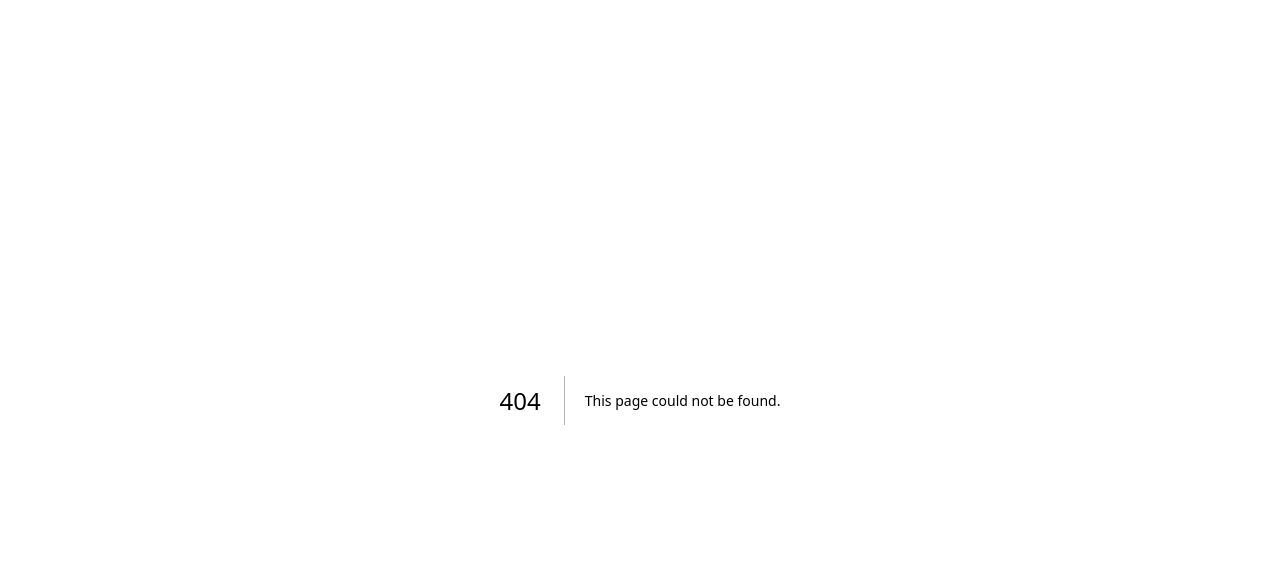
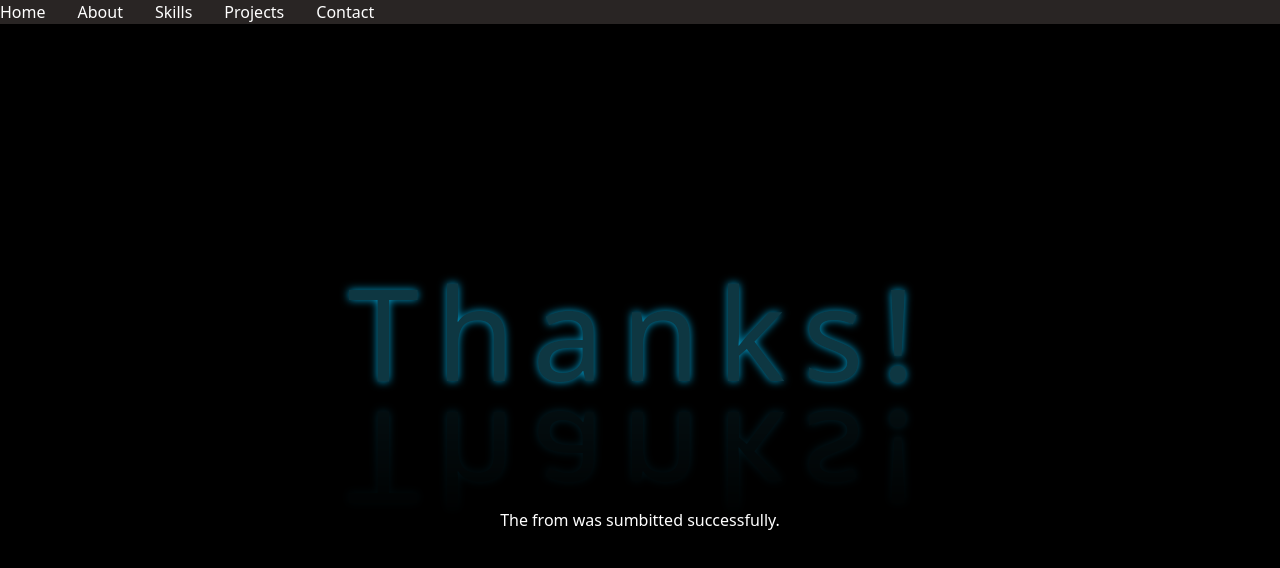
Before and after one commit to Rigo19/my-portfolio, a Next.js app: page /thankYou in a window 1280 px wide. Before the commit this address had no page. Shown: the top 568 px of the page. Built offline with nearby package versions, Linux system fonts and the light colour scheme.

Commit message:
Made contact page functional, will send messages directly to my email. Will redirect the user to a thank you page after submitting a message.

```diff
--- /dev/null
+++ b/src/lib/firebase.ts
@@ -0,0 +1,19 @@
+// src/lib/firebase.ts
+import { initializeApp } from "firebase/app";
+import { getFirestore } from "firebase/firestore";
+
+//This web apps Firebase Configurations
+const firebaseConfig = {
+  apiKey: "AIzaSyBxtS_LwfmeqkB24D8RYODVf5lZmBg4-JU",
+  authDomain: "rigo-portfolio.firebaseapp.com",
+  projectId: "rigo-portfolio",
+  storageBucket: "rigo-portfolio.appspot.com",
+  messagingSenderId: "853036926825",
+  appId: "1:853036926825:web:281204bb7aba67f6351ff8"
+};
+
+//Initlizae Firebase
+const app = initializeApp(firebaseConfig);
+const db = getFirestore(app);
+
+export { db };
--- /dev/null
+++ b/src/pages/api/contact.ts
@@ -0,0 +1,37 @@
+//will keep this if in the future i want to switch to use backend for the contact sumbit forms
+//api will come in handy
+
+
+import { collection, addDoc, serverTimestamp } from "firebase/firestore";
+import { db } from '@/lib/firebase'
+import type { NextApiRequest, NextApiResponse } from "next";
+
+type Data = {
+  name: string;
+};
+
+export default async function handler(
+  req: NextApiRequest,
+  res: NextApiResponse
+) {
+    if (req.method != 'POST'){
+        return res.status(405).json({ error: 'Method now allowed'});
+    }
+
+    const { email, message } = req.body;
+
+    if(!email || !message){
+        return res.status(400).json({ error: "Missing email or message"});
+    }
+
+    try{
+        const docRef = await addDoc(collection(db, 'messages'), {
+            email, message, timeStamp: serverTimestamp(),
+        });
+
+
+        return res.status(200).json({ id: docRef, message: 'Message Received!'});
+    } catch(error) {
+        return res.status(500).json({ error: 'Failed to save message'});
+    }
+}
--- a/src/pages/contact.tsx
+++ b/src/pages/contact.tsx
@@ -1,6 +1,41 @@
+import { useState } from "react";
 import Navbar from "../components/Navbar";
 
 export default function Contact() {
+
+    /* keep just in case I want to use api call for submit logic
+
+    const [email, setEmail] = useState("");
+    const [message, setMessage] = useState("");
+    const [status, setStatus] = useState("");
+
+    const handleSubmit = async (e: React.FormEvent) =>{
+        e.preventDefault();
+        setStatus("Sending...");
+
+        try{
+            const res = await fetch("/api/contact", {
+                method: "POST",
+                headers: {
+                    "Content-Type": "application/json"
+                },
+                body: JSON.stringify({email, message })
+            });
+
+            if(res.ok){
+                setStatus("Message sent sucessfully!");
+                setEmail("");
+                setMessage("");
+            }else{
+                setStatus("Failed to send. Please try again.");
+            }
+        } catch(error){
+            console.error("Error sending message:", error);
+            setStatus("An error occured. Please try again.");
+        }
+    };
+    */
+
     return (
         <div className="min-h-screen bg-black text-white">
             <Navbar />
@@ -22,16 +57,22 @@ export default function Contact() {
                 </p>
 
                 {/* Form */}
-        <form className="space-y-4">
+                <form
+                className="space-y-4"
+                action="https://formsubmit.co/rigo.middle08@gmail.com"
+                method="POST"
+                >
                     <input
                         type="email"
                         name="email"
+                        required
                         className="w-full px-4 py-2 border rounded bg-gray-100 focus:outline-none text-black focus:ring-2 focus:ring-blue-500"
                         placeholder="Your email"
                     />
 
                     <textarea
                         name="message"
+                        required
                         className="w-full px-4 py-2 h-32 border rounded bg-gray-100 focus:outline-none text-black focus:ring-2 focus:ring-blue-500"
                         placeholder="Your message..."
                     ></textarea>
@@ -42,6 +83,11 @@ export default function Contact() {
                     >
                         Send
                     </button>
+
+                    {/*Status Feedback And Redirect*/}
+                    <input type="hidden" name="_captcha" value="false"/>
+                    <input type="hidden" name="_next" value="http://localhost:3002/thankYou"/>
+
                 </form>
             </div>
         </div>
--- /dev/null
+++ b/src/pages/thankYou.tsx
@@ -0,0 +1,18 @@
+import Navbar from "../components/Navbar";
+
+export default function ThankYou() {
+  return (
+    <div className="min-h-screen bg-black text-white">
+      <Navbar />
+
+      <div className="w-screen h-screen flex flex-col gap-28 justify-center items-center bg-black ">
+        <h1 className="relative w-full text-8xl md:text-8xl xl:text-9xl tracking-[10px] sm:tracking-[17px] text-center leading-[0.70em] outline-none animate-dimlight box-reflect">
+            Thanks!
+        </h1>
+        <h2>
+            The from was sumbitted successfully.
+        </h2>
+      </div>
+    </div>
+  );
+}
```
Lines whose indentation alone changed are shown as unchanged.
